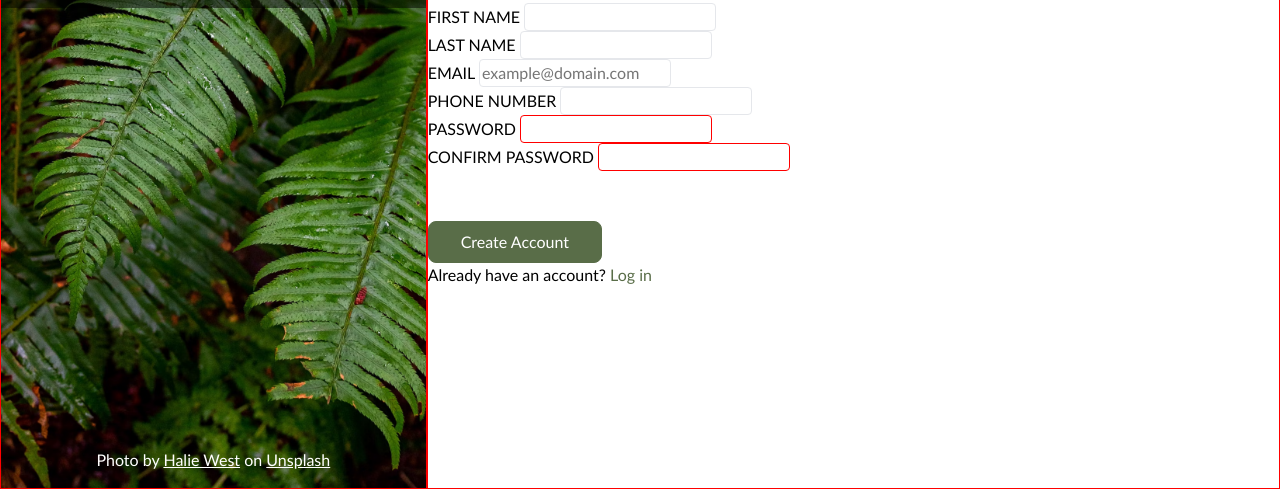
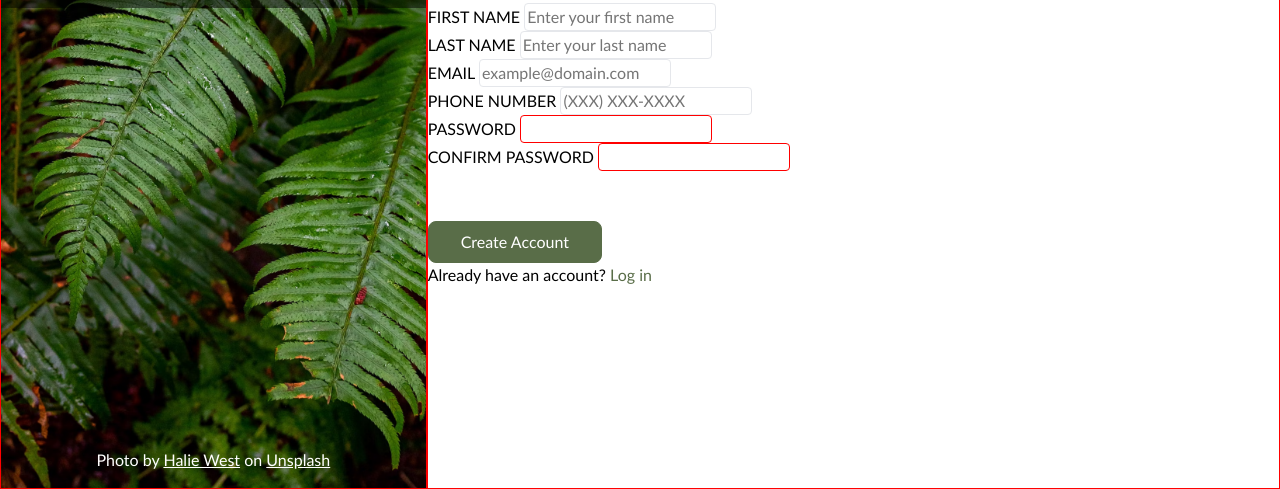
Before and after one commit to Layk321/Sign-up-Form, a plain HTML site: page index.html in a window 1280 px wide. Shown: the part 313-802 px from the top of the page. Drawn offline with Linux system fonts and the light colour scheme.

Commit message:
Add placeholder text

```diff
--- a/index.html
+++ b/index.html
@@ -38,6 +38,7 @@
                             type="text"
                             name="first-name"
                             id="first-name"
+                            placeholder="Enter your first name"
                             required>
                     </div>
                     <div>
@@ -46,6 +47,7 @@
                             type="text"
                             name="last-name"
                             id="last-name"
+                            placeholder="Enter your last name"
                             required>
                     </div>
                     <div>
@@ -62,7 +64,9 @@
                         <input
                             type="tel"
                             name="phone-number"
-                            id="phone-number">
+                            id="phone-number"
+                            placeholder="(XXX) XXX-XXXX"
+                            >
                     </div>
                     <div>
                         <label for="password">PASSWORD</label>
```
